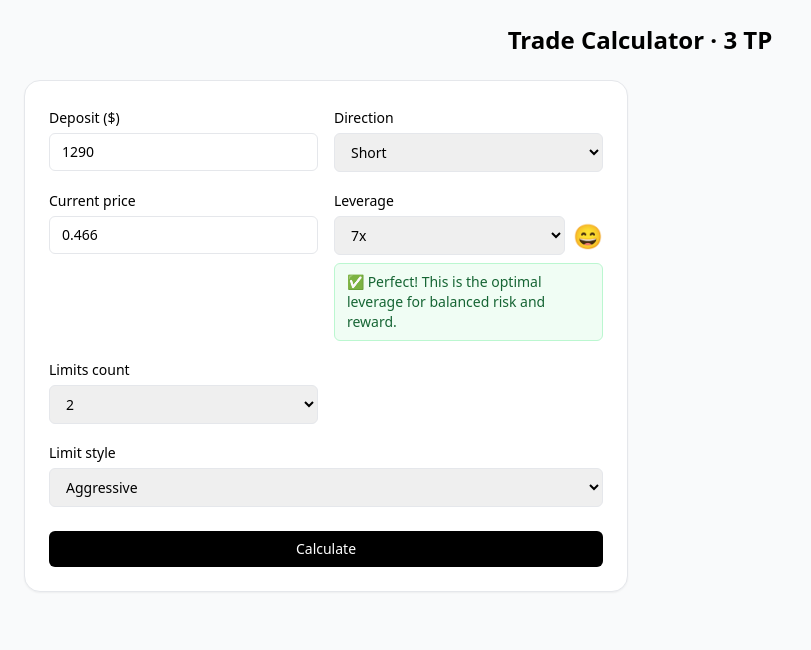
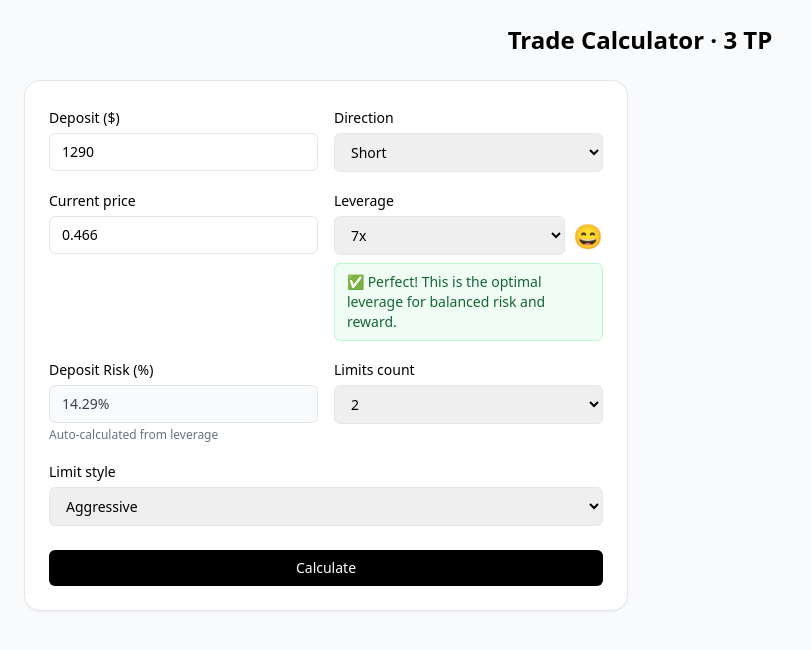
Before and after one commit to d3v3us/trading-calulcator, a SvelteKit app: page / in a window 1280 px wide. Shown: the top 650 px of the page, without its empty margins (0-811 px from the left). Built offline with nearby package versions, Linux system fonts and the light colour scheme.

Commit message:
fix: minor fixes

```diff
--- a/src/routes/+page.svelte
+++ b/src/routes/+page.svelte
@@ -8,6 +8,10 @@
 	let leverage = 7;
 	let numLimits = 2;
 	let limitStyle: LimitStyle = 'aggressive';
+
+	// Calculate deposit_risk from leverage: deposit_risk = 1 / leverage
+	// For leverage 7, deposit_risk = 1/7 ≈ 0.143 (14.3%)
+	$: depositRisk = (1 / leverage) * 100; // Convert to percentage
 
 	const leverageOptions = [3, 5, 7, 9, 12, 20, 27, 30, 40, 50];
 	const highLeverageThreshold = 20;
@@ -95,7 +99,8 @@
 			current_price: currentPrice,
 			leverage,
 			num_limits: numLimits,
-			limit_style: limitStyle
+			limit_style: limitStyle,
+			deposit_risk: depositRisk / 100 // Convert percentage to decimal
 		});
 
 		result = calculationResult;
@@ -174,6 +179,14 @@
 						</div>
 					{/if}
 				{/if}
+			</div>
+
+			<div>
+				<label class="text-sm font-medium">Deposit Risk (%)</label>
+				<div class="mt-1 w-full rounded-md border bg-gray-50 px-3 py-2 text-sm text-gray-700">
+					{depositRisk.toFixed(2)}%
+				</div>
+				<p class="mt-1 text-xs text-gray-500">Auto-calculated from leverage</p>
 			</div>
 
 			<div>
```
